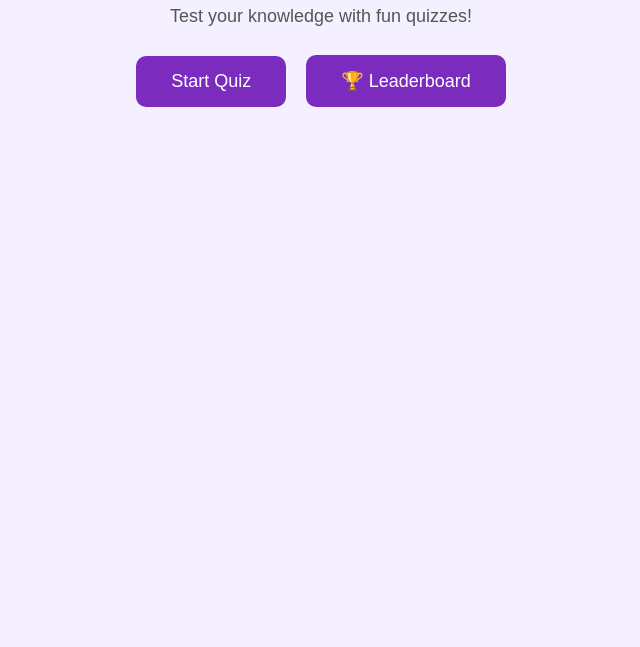
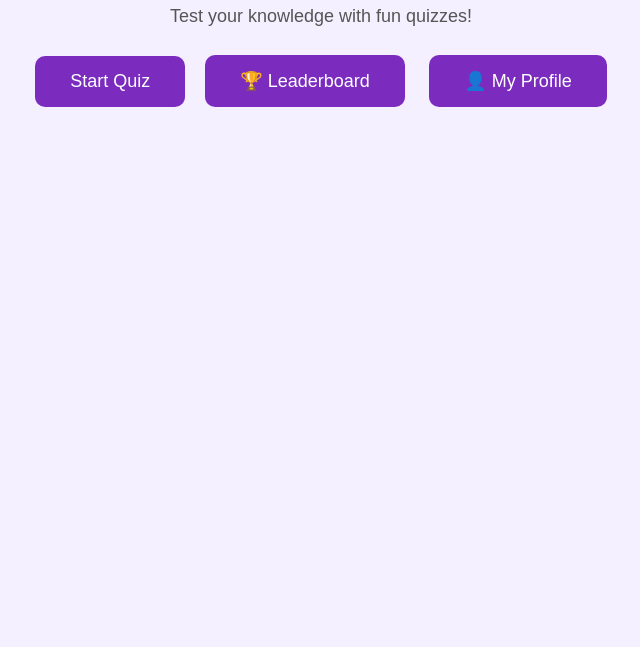
Before and after one commit to aashlesha42-star/online-quiz-app., a plain HTML site: page index.html in a window 1280 px wide. Shown: the part 153-800 px from the top of the page, without its empty margins (319-959 px from the left). Drawn offline with Linux system fonts and the light colour scheme.

Commit message:
Add button for navigating to user profile

```diff
--- a/index.html
+++ b/index.html
@@ -17,6 +17,9 @@
         <button onclick="window.location.href='Leaderboard.html'">
     🏆 Leaderboard
 </button>
+        <button onclick="window.location.href='Profile.html'">
+    👤 My Profile
+</button>
     </button>
 
     <script src="script.js"></script>
```
